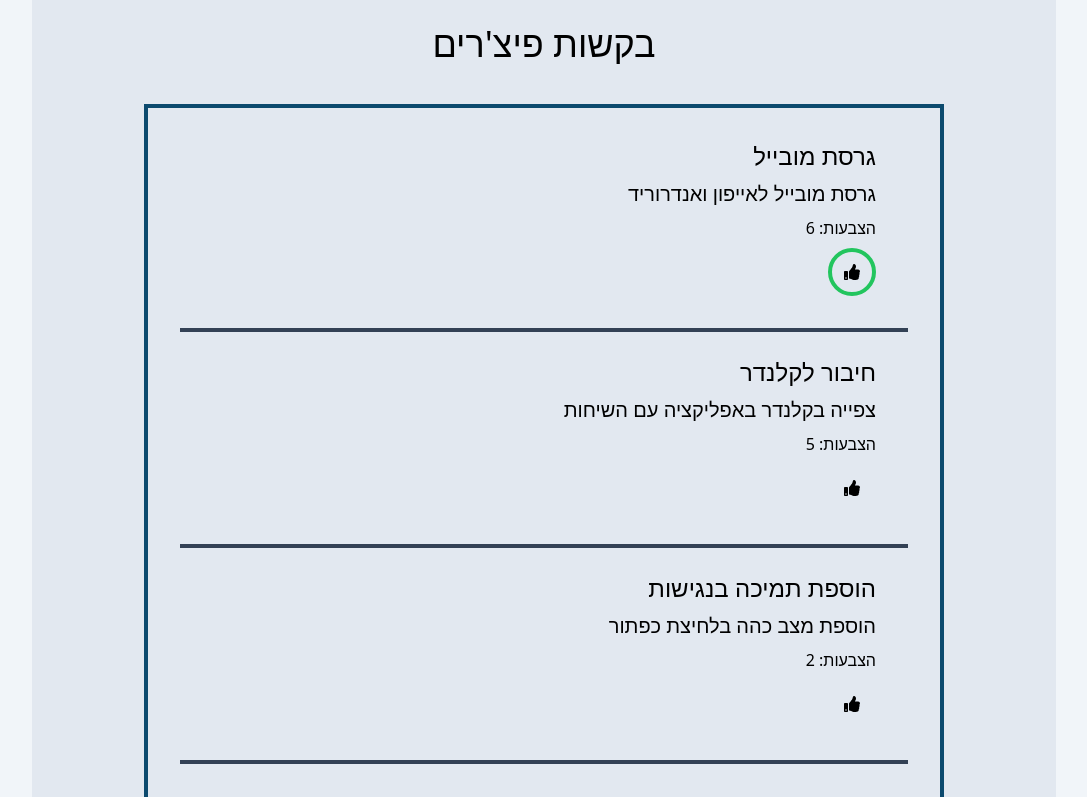
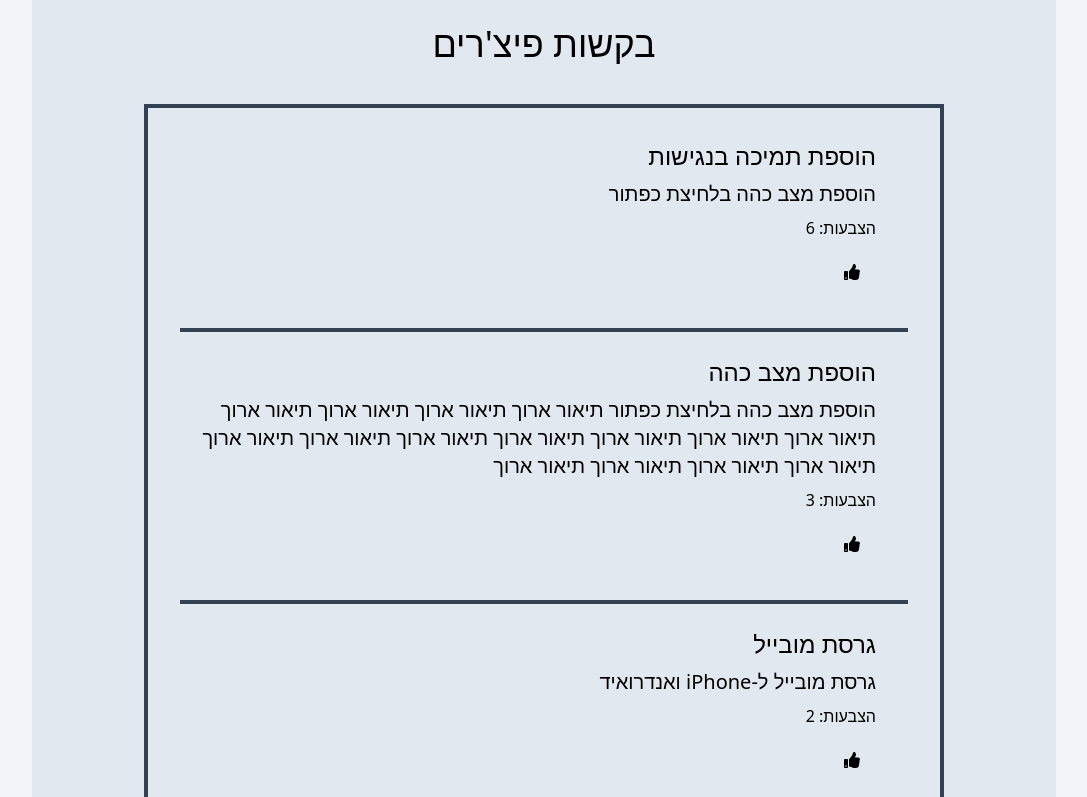
Before and after one commit to RonnenPodolsky/wishlist_page, a Next.js app: page / in a window 1280 px wide. Shown: the top 797 px of the page, without its empty margins (96-1183 px from the left). Built offline with nearby package versions, Linux system fonts and the light colour scheme.

Commit message:
added routes for voting and adding feature, as well as a form to add a feature to the ui

```diff
--- /dev/null
+++ b/src/components/AddFeatureForm.jsx
@@ -0,0 +1,41 @@
+const AddFeatureForm = ({
+  addNewFeature,
+  setNewFeatureDescription,
+  setNewFeatureTitle,
+  newFeatureTitle,
+  newFeatureDescription,
+  error,
+  ref,
+}) => {
+  return (
+    <form className='flex flex-col w-1/2 gap-2 mb-8' onSubmit={addNewFeature}>
+      <label htmlFor='newFeatureTitle'>כותרת:</label>
+      <input
+        className='p-2'
+        type='text'
+        id='newFeatureTitle'
+        value={newFeatureTitle}
+        onChange={(e) => setNewFeatureTitle(e.target.value)}
+      />
+      <label htmlFor='newFeatureDescription'>תיאור:</label>
+      <textarea
+        className='p-2'
+        rows={6}
+        id='newFeatureDescription'
+        value={newFeatureDescription}
+        onChange={(e) => setNewFeatureDescription(e.target.value)}
+      ></textarea>
+      <div className='flex'>
+        <p className='text-red-500'>{error}</p>
+        <button
+          className='w-1/4 px-4 py-2 mr-auto font-bold text-white rounded bg-slate-700 hover:bg-slate-500'
+          type='submit'
+        >
+          הוסף
+        </button>
+      </div>
+    </form>
+  );
+};
+
+export default AddFeatureForm;
--- a/src/components/Card.jsx
+++ b/src/components/Card.jsx
@@ -1,17 +1,23 @@
 import { FaThumbsUp } from 'react-icons/fa';
 
-const Card = ({ feature, userID }) => {
+const Card = ({ feature, userId, voteForFeature }) => {
   return (
-    <li className='flex flex-col gap-2 content-center last:border-b-0 border-b-4 border-slate-700 pb-8 pr-8'>
+    <li
+      key={feature.id}
+      className='flex flex-col gap-2 content-center last:border-b-0 border-b-4 border-slate-700 pb-8 pr-8'
+    >
       <h2 className='text-2xl'>{feature.title}</h2>
       <p className='text-xl'>{feature.description}</p>
-      <p>הצבעות: {feature.votes.length}</p>
+      <p>הצבעות: {feature.numVotes}</p>
       <button
-        disabled={feature.votes.includes(userID)}
-        onClick={() => voteForFeature(feature.id)}
+        onClick={() =>
+          !feature.votes?.includes(userId)
+            ? voteForFeature(feature.id, 'upvote')
+            : voteForFeature(feature.id, 'remove')
+        }
         className={`w-12 h-12 flex items-center justify-center
           ${
-            feature.votes.includes(userID)
+            feature.votes?.includes(userId)
               ? 'border-4 rounded-full	 border-green-500'
               : ''
           }`}
--- a/src/components/FeaturesList.jsx
+++ b/src/components/FeaturesList.jsx
@@ -1,32 +1,111 @@
-import { useEffect, useState } from 'react';
+import { useEffect, useRef, useState } from 'react';
 import { v4 as uuidv4 } from 'uuid';
+import AddFeatureForm from './AddFeatureForm';
 import Card from './Card';
-const userID = '1a276066-14f8-4bd2-8e81-7349f79f8d17';
+
+const userId = '1a276066-14f8-4bd2-8e81-7349f79f8d17';
 
 const FeaturesList = ({ title }) => {
   const [features, setFeatures] = useState([]);
+  const [showForm, setShowForm] = useState(false);
+  const [error, setError] = useState(null);
+  const [newFeatureTitle, setNewFeatureTitle] = useState('');
+  const [newFeatureDescription, setNewFeatureDescription] = useState('');
 
-  async function getFeatures() {
-    const res = await fetch('/api/features');
+  const sortFeatures = (features) =>
+    features.sort((a, b) => b.numVotes - a.numVotes);
+
+  async function voteForFeature(featureId, action) {
+    const res = await fetch(`/api/features/${featureId}/vote`, {
+      method: 'PUT',
+      body: JSON.stringify({ userId, action }),
+      headers: { 'Content-Type': 'application/json' },
+    });
     const data = await res.json();
-    const sortedByVotesWishlistItems = data.wishlistItems.sort(
-      (a, b) => b.votes.length - a.votes.length
-    );
 
-    setFeatures(sortedByVotesWishlistItems);
+    setFeatures(sortFeatures(data.updatedFeatures));
   }
+
+  async function addNewFeature(e) {
+    e.preventDefault();
+    if (!newFeatureTitle && !newFeatureDescription) {
+      setError('אנא הוסף כותרת ותיאור!');
+      return;
+    }
+
+    if (!newFeatureTitle) {
+      setError('אנא הוסף כותרת!');
+      return;
+    }
+
+    if (!newFeatureDescription) {
+      setError('אנא הוסף תיאור!');
+      return;
+    }
+
+    const res = await fetch('/api/features', {
+      method: 'POST',
+      body: JSON.stringify({
+        title: newFeatureTitle,
+        description: newFeatureDescription,
+        userId,
+        featureId: uuidv4(),
+      }),
+      headers: { 'Content-Type': 'application/json' },
+    });
+    const data = await res.json();
+    setFeatures((prevFeatures) => [...prevFeatures, data.newFeature]);
+
+    setNewFeatureTitle('');
+    setNewFeatureDescription('');
+    setShowForm(false);
+  }
+
   useEffect(() => {
+    async function getFeatures() {
+      const res = await fetch('/api/features');
+      const data = await res.json();
+      setFeatures(sortFeatures(data.wishlistFeatures));
+    }
     getFeatures();
   }, []);
 
+  console.log(features);
+
   return (
     <div className='flex flex-col items-center gap-10 '>
-      <h1 className='text-4xl mt-6	'>{title}</h1>
-      <ul className=' border-sky-900 p-8 border-4 flex flex-col gap-6 min-w-[400px] max-w-[800px] 	'>
+      <h1 className='mt-6 text-4xl '>{title}</h1>
+      <ul className=' border-slate-700 p-8  border-4 flex flex-col gap-6 min-w-[350px] max-w-[800px] 	'>
         {features?.map((feature) => (
-          <Card key={feature.id} feature={feature} userID={userID} />
+          <Card
+            key={feature.id}
+            feature={feature}
+            userId={userId}
+            voteForFeature={voteForFeature}
+          />
         ))}
       </ul>
+      <button
+        className={`w-1/2 px-4 py-2 ${
+          !showForm ? 'mb-16' : ''
+        } text-2xl font-bold text-white rounded bg-slate-700 hover:bg-slate-500`}
+        onClick={() => {
+          setShowForm((prev) => !prev);
+        }}
+      >
+        {'הוספת בקשה'}
+      </button>
+
+      {showForm && (
+        <AddFeatureForm
+          addNewFeature={addNewFeature}
+          setNewFeatureDescription={setNewFeatureDescription}
+          setNewFeatureTitle={setNewFeatureTitle}
+          newFeatureDescription={newFeatureDescription}
+          newFeatureTitle={newFeatureTitle}
+          error={error}
+        />
+      )}
     </div>
   );
 };
--- a/src/data/features.json
+++ b/src/data/features.json
@@ -1,35 +1,39 @@
 {
-  "wishlistItems": [
+  "wishlistFeatures": [
     {
       "id": "0b9da211-33e8-46bf-85ea-28c738c81c3b",
-      "title": "הוספת מצב כהההוספת מצב כהההוספת מצב כהההוספת מצב כהההוספת מצב כהההוספת מצב כהההוספת מצב כהההוספת מצב כהההוספת מצב כהההוספת מצב כהההוספת מצב כהההוספת מצב כהההוספת מצב כהההוספת מצב כהההוספת מצב כהה",
-      "description": "הוספת מצב כהה בלחיצת כפתור ",
-      "votes": ["1a276066-14f8-4bd2-8e81-7349f79f8d17"]
+      "title": "  הוספת מצב כהה ",
+      "description": "הוספת מצב כהה בלחיצת כפתור תיאור ארוך תיאור ארוך תיאור ארוך תיאור ארוך תיאור ארוך תיאור ארוך תיאור ארוך תיאור ארוך תיאור ארוך תיאור ארוך תיאור ארוך תיאור ארוך תיאור ארוך תיאור ארוך תיאור ארוך ",
+      "votes": [
+        "1",
+        "2",
+        "3"
+      ],
+      "numVotes": 3
     },
     {
       "id": "3fdc8226-c614-49c0-b700-68e3f3d80367",
       "title": "גרסת מובייל",
-      "description": "גרסת מובייל לאייפון ואנדרוריד",
+      "description": "גרסת מובייל ל-iPhone ואנדרואיד",
       "votes": [
-        "1a276066-14f8-4bd2-8e81-7349f79f8d17",
-        "user2",
-        "user3",
-        "user4",
-        "user5",
-        "user6"
-      ]
-    },
-    {
-      "id": "1c4e1ada-2e03-41e6-9c76-4ccfe072bb38",
-      "title": "חיבור לקלנדר",
-      "description": "צפייה בקלנדר באפליקציה עם השיחות",
-      "votes": ["user2", "user3", "user4", "user5", "user6"]
+        "2",
+        "s-14f8-4bd2-8e81-7349f79f8d17"
+      ],
+      "numVotes": 2
     },
     {
       "id": "95f13d8e-eed2-4fb8-84f3-781a5a3fcd43",
       "title": "הוספת תמיכה בנגישות",
       "description": "הוספת מצב כהה בלחיצת כפתור",
-      "votes": ["1a276066-14f8-4bd2-8e81-7349f79f8d12", "sdsds"]
+      "votes": [
+        "1",
+        "2",
+        "3",
+        "4",
+        "5",
+        "6"
+      ],
+      "numVotes": 6
     }
   ]
 }
--- /dev/null
+++ b/src/pages/api/features/[featureId]/vote.js
@@ -0,0 +1,46 @@
+import fs from 'fs/promises';
+import path from 'path';
+
+const FEATURES_FILE = path.join(process.cwd(), 'src', 'data', 'features.json');
+
+export default async function handler(req, res) {
+    if (req.method === 'PUT') {
+        const { action } = req.body;
+        const { featureId } = req.query;
+        const { userId } = req.body;
+
+        try {
+            const featuresData = await fs.readFile(FEATURES_FILE, 'utf-8');
+            const features = JSON.parse(featuresData);
+
+            let updatedFeatures;
+            if (action === 'remove') {
+                updatedFeatures = features.wishlistFeatures.map(feature => {
+                    if (feature.id === featureId) {
+                        return { ...feature, votes: feature.votes.filter(id => id !== userId), numVotes: feature.numVotes - 1 };
+
+                    }
+                    return feature;
+                });
+            }
+            else {
+                updatedFeatures = features.wishlistFeatures.map(feature => {
+                    if (feature.id === featureId) {
+                        return { ...feature, votes: [...feature.votes, userId], numVotes: feature.numVotes + 1 };
+                    }
+                    return feature;
+                });
+            }
+
+            const updatedFeaturesData = JSON.stringify({ wishlistFeatures: updatedFeatures }, null, 2);
+            await fs.writeFile(FEATURES_FILE, updatedFeaturesData);
+            res.status(200).json({ message: 'Feature updated successfully', updatedFeatures });
+        } catch (error) {
+            console.error(error);
+            res.status(500).json({ message: 'Error updating feature data' });
+        }
+    } else {
+        res.status(405).json({ message: 'Method not allowed' });
+    }
+
+}
--- a/src/pages/api/features.js
+++ b/src/pages/api/features/index.js
@@ -16,7 +16,7 @@ export default async function handler(req, res) {
   }
 
   else if (req.method === 'POST') {
-    const { title, description } = req.body;
+    const { userId, featureId, title, description } = req.body;
     if (!title || !description) {
       return res.status(400).json({ message: 'Title and description are required' });
     }
@@ -24,41 +24,24 @@ export default async function handler(req, res) {
       const featuresData = await fs.readFile(FEATURES_FILE, 'utf-8');
       const features = JSON.parse(featuresData);
       const newFeature = {
-        id: Date.now(),
+        id: featureId,
         title,
         description,
-        liked: false,
-        votes: 0
+        votes: [userId],
+        "numVotes": 1
       };
-      features.push(newFeature);
+      features.wishlistFeatures.push(newFeature);
       const updatedFeaturesData = JSON.stringify(features, null, 2);
       await fs.writeFile(FEATURES_FILE, updatedFeaturesData);
-      res.status(201).json(newFeature);
+
+      res.status(201).json({ message: 'Feature created successfully', newFeature });
     } catch (error) {
       console.error(error);
       res.status(500).json({ message: 'Error writing feature data' });
     }
   }
 
-  else if (req.method === 'PUT') {
-    const featureId = Number(req.query.id);
-    try {
-      const featuresData = await fs.readFile(FEATURES_FILE, 'utf-8');
-      const features = JSON.parse(featuresData);
-      const updatedFeatures = features.map(feature => {
-        if (feature.id === featureId) {
-          return { ...feature, liked: true, votes: feature.votes + 1 };
-        }
-        return feature;
-      });
-      const updatedFeaturesData = JSON.stringify(updatedFeatures, null, 2);
-      await fs.writeFile(FEATURES_FILE, updatedFeaturesData);
-      res.status(200).json({ message: 'Feature updated successfully' });
-    } catch (error) {
-      console.error(error);
-      res.status(500).json({ message: 'Error updating feature data' });
-    }
-  } else {
+  else {
     res.status(405).json({ message: 'Method not allowed' });
   }
 }
--- a/src/pages/index.js
+++ b/src/pages/index.js
@@ -8,7 +8,7 @@ export default function Home() {
   return (
     <>
       <Head>
-        <title>Wishlist</title>
+        <title>בקשות</title>
         <meta name="description" content="Ronnen created this app" />
         <meta name="viewport" content="width=device-width, initial-scale=1" />
         <link rel="icon" href="/favicon.ico" />
--- a/src/styles/globals.css
+++ b/src/styles/globals.css
@@ -15,7 +15,8 @@ body {
 }
 
 body {
-  background: #f1f5f9
+  background: #f1f5f9;
+  overflow: scroll;
 }
 
 a {
```
